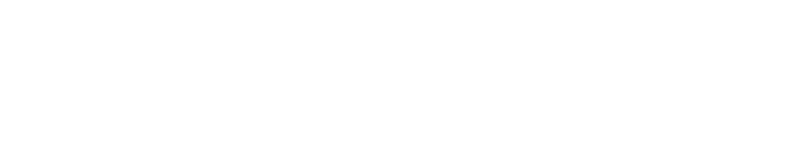
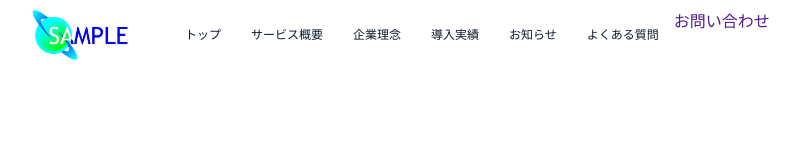
Before and after one commit to kazuki8910/template-a, a plain HTML site: page index.html in a window 1280 px wide. Shown: the whole page, without its empty margins (10-810 px from the left). Drawn offline with nearby package versions, Linux system fonts and the light colour scheme.

Commit message:
ヘッダー作成途中

```diff
--- a/assets/css/style.scss
+++ b/assets/css/style.scss
@@ -1,10 +1,95 @@
 @charset "utf-8";
+
+/////////////////////
+// 変数
+/////////////////////
+
+//フォント
+// 游ゴシック
+$yugo:YakuHanJP, 游ゴシック, YuGothic, "ヒラギノ角ゴ ProN W3", "Hiragino Kaku Gothic ProN", メイリオ, Meiryo, sans-serif;
+
+// 色
+// ネイビー
+$nv:#0e192d;
+
+
+/////////////////////
+// ヘッダー
+/////////////////////
+.header{
+    // ヘッダー配置
+    &__items{
+        display: flex;
+        height: 70px;
+        align-items: center;
+    }
+
+    // ロゴ
+    &__logo{
+        display: block;
+        width: 110px;
+        margin: 0 35px;
+        img{
+            display: block;
+            width: 100%;
+        }
+    }
+
+    // メニュー配置
+    &__menus{
+        display: flex;
+    }
+    &__menu{
+        &_main{
+            display: flex;
+
+        }
+    }
+
+    // メインメニュー
+    &__link{
+        display: block;
+        padding: 15px;
+        font-family: $yugo;
+        font-weight: 400;
+        font-size: 12px;
+        color: #0e192d;
+        position: relative;
+
+        &::before{
+            content: '';
+            position: absolute;
+            bottom: 0;
+            left:50%;
+            width : 0%;
+            height: 2px;
+            background: $nv;
+            transition: 0.2s;
+        }
+        &::after{
+            content: '';
+            position: absolute;
+            bottom: 0;
+            left:50%;
+            width : 0%;
+            height: 2px;
+            background: $nv;
+            transition: 0.2s;
+        }
+
+        &:hover{
+            &::before{
+                left:0;
+                width :50%;
+            }
+            &::after{
+                width :50%;
+            }
+        }
+    }
+
+    // 問合せリンク
+}
 
 @media screen and (max-width:768px){
 }
-
-// フォント
-// @font-face{
-//     font-family: ;
-//     src:url("");
-// }
--- a/index.html
+++ b/index.html
@@ -19,7 +19,29 @@
 
 </head>
 <body>
-
+    <!-- ヘッダー -->
+    <header class="header">
+        <div class="header__items">
+            <!-- ロゴ -->
+            <a class="header__item header__logo">
+                <img loading='lazy' src='assets/img/logo.jpg' alt=''>
+            </a>
+            <!-- メニュー -->
+            <div class="header__item header__item_main">
+                <div class="header__menus">
+                    <div class="header__menu header__menu_main">
+                        <a class="header__link header__link_active" href="">トップ</a>
+                        <a class="header__link" href="">サービス概要</a>
+                        <a class="header__link" href="">企業理念</a>
+                        <a class="header__link" href="">導入実績</a>
+                        <a class="header__link" href="">お知らせ</a>
+                        <a class="header__link" href="">よくある質問</a>
+                    </div>
+                    <a class="header__menu header__menu_form" href="">お問い合わせ</a>
+                </div>
+            </div>
+        </div>
+</header>
 
 
 <!-- jquery -->
```
Also changed, not shown: assets/css/style.css, assets/img/logo.jpg (added), 1 other file.
